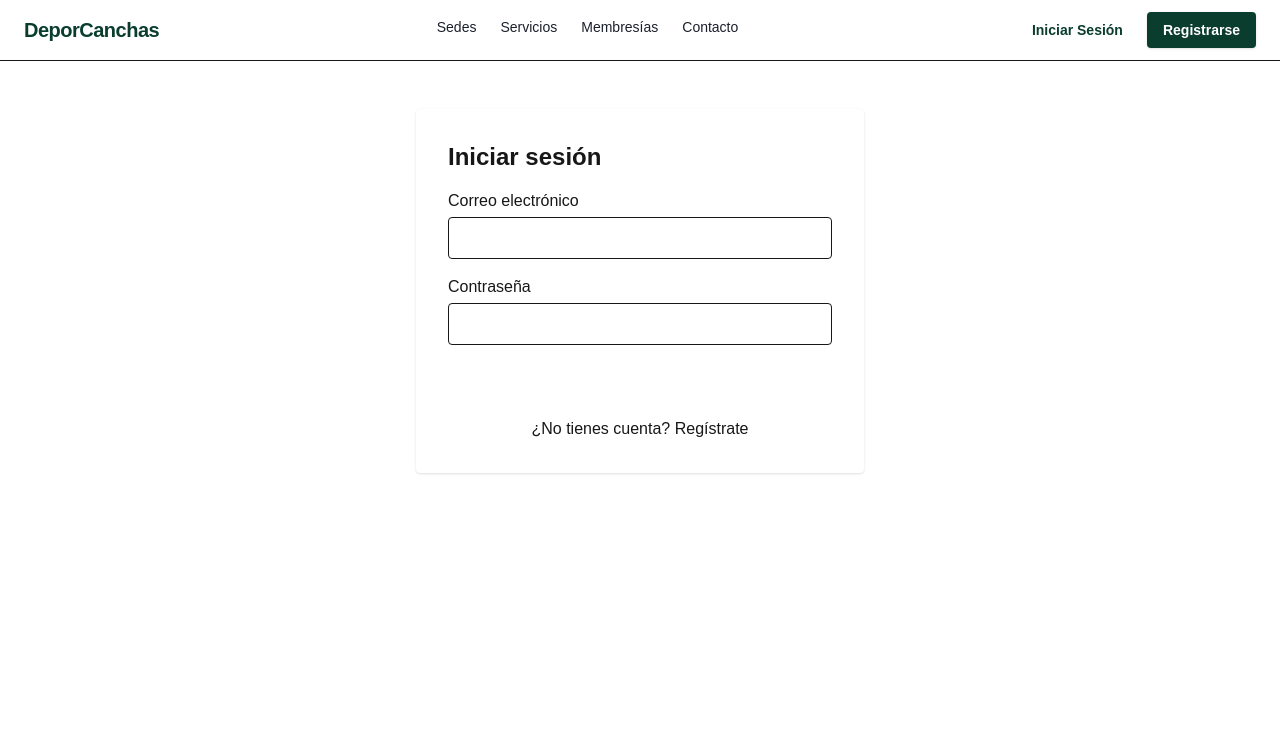
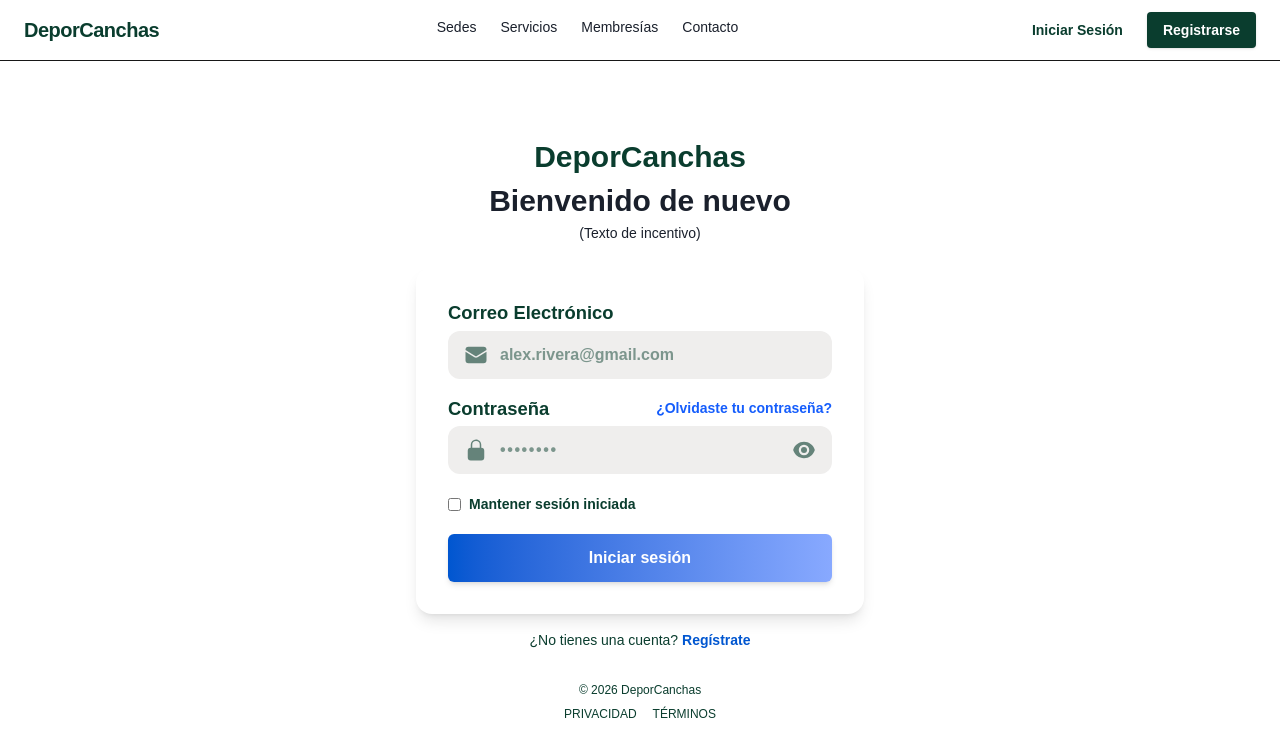
Before and after one commit to Hocchik/Reservas_DeporCanchas, a Next.js app: page /login in a window 1280 px wide. Shown: the top 756 px of the page. Built offline with nearby package versions, Linux system fonts and the light colour scheme.

Commit message:
Se añadio el login en una pagina alternativa, por mientras... Ademas el texto principal de color negro a diferencia del register, para ver que opinion hay

```diff
--- a/app/components/LoginForm.tsx
+++ b/app/components/LoginForm.tsx
@@ -1,12 +1,15 @@
 "use client";
 import React, { useState } from "react";
+
 import users from "../data/users.json";
+import { EnvelopeIcon, LockClosedIcon, EyeIcon, EyeSlashIcon } from '@heroicons/react/24/solid';
 import "../styles/colors.css";
 
 export default function LoginForm({ onLogin }: { onLogin: (user: any) => void }) {
   const [email, setEmail] = useState("");
   const [clave, setClave] = useState("");
   const [error, setError] = useState("");
+  const [showPassword, setShowPassword] = useState(false);
 
   const handleSubmit = (e: React.FormEvent) => {
     e.preventDefault();
@@ -23,28 +26,61 @@ export default function LoginForm({ onLogin }: { onLogin: (user: any) => void })
 
   return (
     <form onSubmit={handleSubmit} className="space-y-4">
+      {/* Correo electrónico */}
       <div>
-        <label className="block text-text label-primary mb-1">Correo electrónico</label>
+        <label className="block mb-1 font-bold text-[1.15rem] text-forest-green">Correo Electrónico</label>
+        <div className="flex items-center bg-[#efeeed] rounded-xl px-4 py-3 gap-3">
+          <EnvelopeIcon className="w-6 h-6 text-forest-green" style={{ opacity: 0.6 }} />
           <input
             type="email"
-          className="w-full px-3 py-2 border rounded label-secondary focus:outline-accent"
+            className="flex-1 bg-transparent border-none outline-none text-base font-semibold text-forest-green"
+            placeholder="alex.rivera@gmail.com"
             value={email}
             onChange={(e) => setEmail(e.target.value)}
             required
           />
         </div>
+      </div>
+      {/* Contraseña */}
       <div>
-        <label className="block text-text label-primary mb-1">Contraseña</label>
+        <div className="flex items-center justify-between mb-1">
+          <label className="font-bold text-[1.15rem] text-forest-green">Contraseña</label>
+          <a href="#" className="text-blue-600 text-sm font-semibold hover:underline">¿Olvidaste tu contraseña?</a>
+        </div>
+        <div className="flex items-center bg-[#efeeed] rounded-xl px-4 py-3 gap-3">
+          <LockClosedIcon className="w-6 h-6 text-forest-green" style={{ opacity: 0.6 }} />
           <input
-          type="password"
-          className="w-full px-3 py-2 border rounded label-secondary focus:outline-accent"
+            type={showPassword ? 'text' : 'password'}
+            className="flex-1 bg-transparent border-none outline-none text-base font-semibold tracking-widest text-forest-green"
+            placeholder="••••••••"
             value={clave}
             onChange={(e) => setClave(e.target.value)}
             required
           />
+          <button
+            type="button"
+            tabIndex={-1}
+            className="focus:outline-none"
+            onClick={() => setShowPassword((v) => !v)}
+          >
+            {showPassword ? (
+              <EyeSlashIcon className="w-6 h-6 text-forest-green" style={{ opacity: 0.6 }} />
+            ) : (
+              <EyeIcon className="w-6 h-6 text-forest-green" style={{ opacity: 0.6 }} />
+            )}
+          </button>
+        </div>
+      </div>
+      {/* Mantener sesión iniciada */}
+      <div className="flex items-center gap-2 mt-5 mb-5">
+        <input id="keep-logged" type="checkbox" className="accent-forest-green" />
+        <label htmlFor="keep-logged" className="text-forest-green text-sm font-semibold select-none">Mantener sesión iniciada</label>
       </div>
       {error && <div className="text-danger text-sm">{error}</div>}
-      <button type="submit" className="bg-primary text-background px-6 py-2 rounded font-semibold hover:bg-secondary transition w-full">
+      <button
+        type="submit"
+        className="w-full flex items-center justify-center gap-2 font-semibold text-snow-white py-3 rounded-md shadow-md transition bg-gradient-to-r from-[#0056D0] to-[#88A9FF] hover:from-[#003a8c] hover:to-[#88A9FF]"
+      >
         Iniciar sesión
       </button>
     </form>
--- a/app/login/page.tsx
+++ b/app/login/page.tsx
@@ -11,14 +11,26 @@ export default function LoginPage() {
   };
 
   return (
-    <main className="bg-background min-h-screen">
+    <main className="bg-snow-white min-h-screen flex flex-col">
       <Navbar />
-      <section className="max-w-md mx-auto mt-12 p-8 rounded shadow bg-white">
-        <h2 className="text-2xl font-bold text-primary mb-4">Iniciar sesión</h2>
-        <LoginForm onLogin={handleLogin} />
-        <div className="mt-4 text-center">
-          <a href="/register" className="text-accent hover:underline">¿No tienes cuenta? Regístrate</a>
+      <section className="flex flex-col items-center justify-center flex-1 py-8">
+        <div className="mb-2 text-3xl font-bold text-forest-green">DeporCanchas</div>
+        <h2 className="text-2xl md:text-3xl font-extrabold text-main mb-1 text-center">Bienvenido de nuevo</h2>
+        <p className="text-sm text-main mb-6 text-center">(Texto de incentivo)</p>
+        <div className="w-full max-w-md bg-white rounded-2xl shadow-lg p-8 flex flex-col gap-4">
+          <LoginForm onLogin={handleLogin} />
         </div>
+        <div className="mt-4 text-center text-sm text-forest-green">
+          ¿No tienes una cuenta?{' '}
+          <a href="/register" className="font-semibold hover:underline" style={{ color: '#0056D0' }}>Regístrate</a>
+        </div>
+        <footer className="w-full max-w-md mx-auto mt-8 text-xs text-center flex flex-col gap-2 text-forest-green">
+          <div>© 2026 DeporCanchas</div>
+          <div className="flex justify-center gap-4">
+            <a href="#" className="hover:underline">PRIVACIDAD</a>
+            <a href="#" className="hover:underline">TÉRMINOS</a>
+          </div>
+        </footer>
       </section>
     </main>
   );
```
Lines whose indentation alone changed are shown as unchanged.
